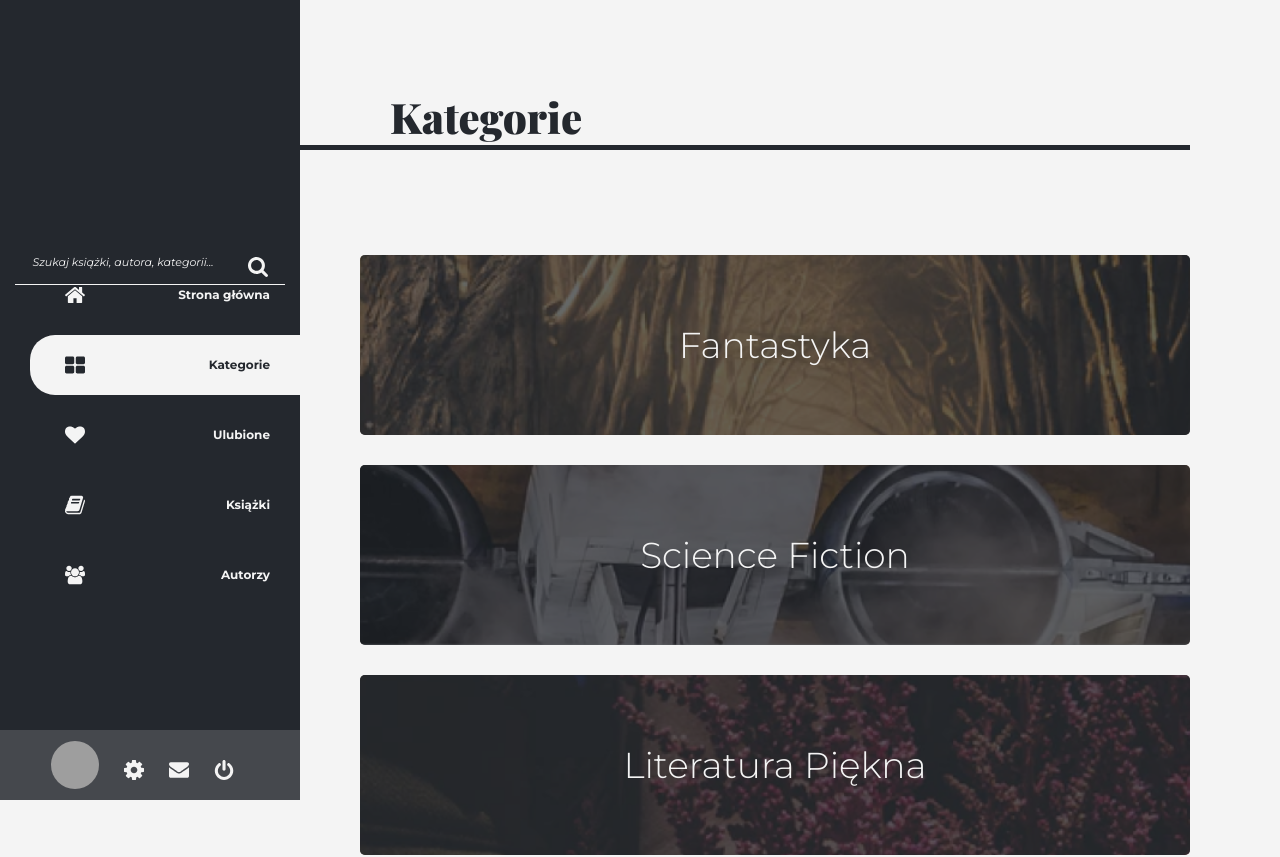
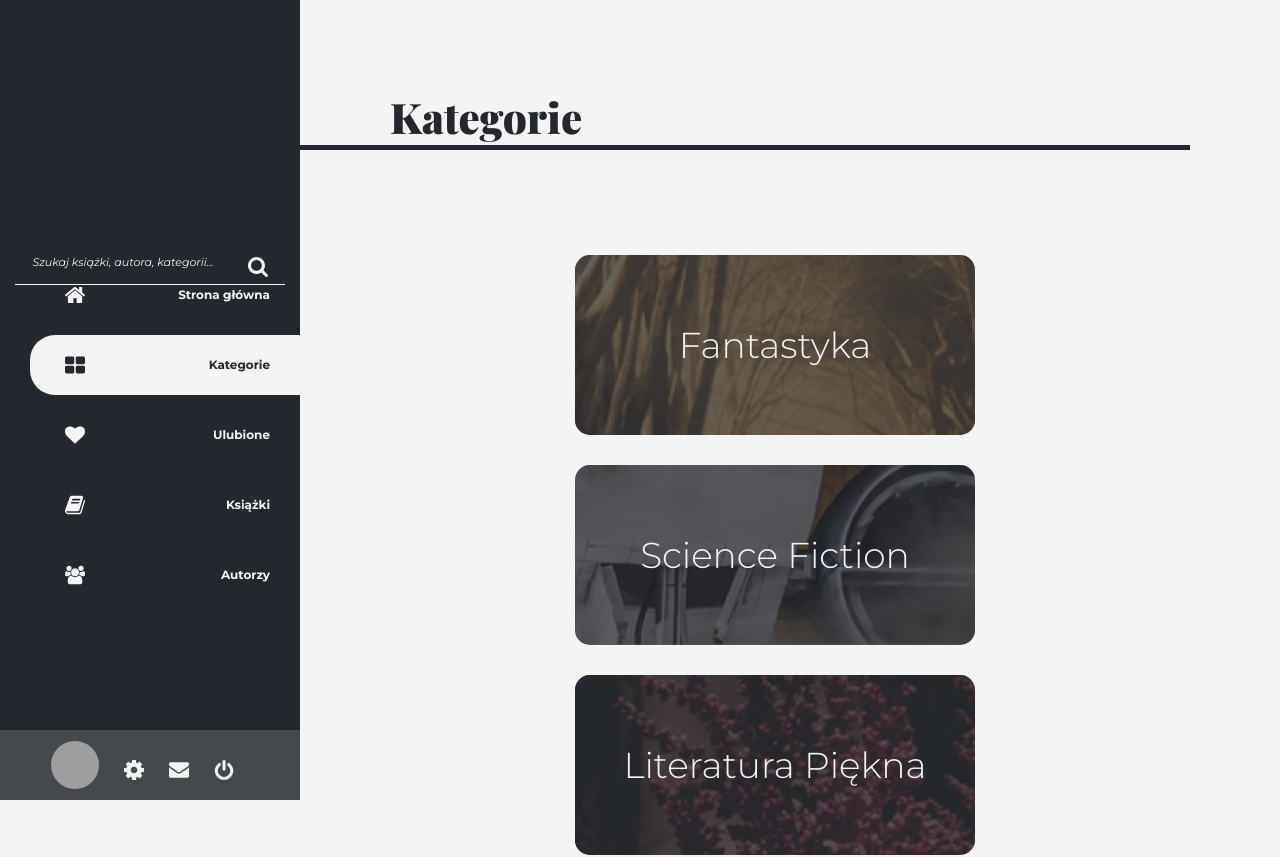
Before and after one commit to zaleskix/books_reviews_app_client, a React (Create React App) app: page /categories in a window 1280 px wide. Shown: the top 857 px of the page. Built offline with nearby package versions, Linux system fonts and the light colour scheme; grey boxes are pictures that could not be loaded.

Commit message:
fixed categories page

```diff
--- a/src/components/Category/Category.module.css
+++ b/src/components/Category/Category.module.css
@@ -50,10 +50,11 @@
 
 @media (min-width: 1200px) {
   .Category {
-    max-width: 1100px;
+    max-width: 400px;
+    /*min-width: 500px;*/
     height: 180px;
-    margin: 15px 0;
-    border-radius: 5px;
+    margin: 15px;
+    border-radius: 15px;
   }
 
   .CategoryName {
--- a/src/containers/Categories/Categories.module.css
+++ b/src/containers/Categories/Categories.module.css
@@ -15,6 +15,7 @@
   flex-direction: column;
   align-items: center;
   justify-content: center;
+  flex-wrap: wrap;
 }
 
 @media (min-width: 768px) {
@@ -22,5 +23,7 @@
     width: 100%;
     padding-left: 60px;
     padding-right: 90px;
+    flex-direction: row;
+
   }
 }
--- a/src/containers/Homepage/Homepage.module.css
+++ b/src/containers/Homepage/Homepage.module.css
@@ -63,6 +63,10 @@
     max-width: 1200px;
   }
 
+  .DiscoverCategories {
+    max-width: 1200px;
+  }
+
   .BookOfTheDay {
     width: 50%;
     height: 700px;
```
